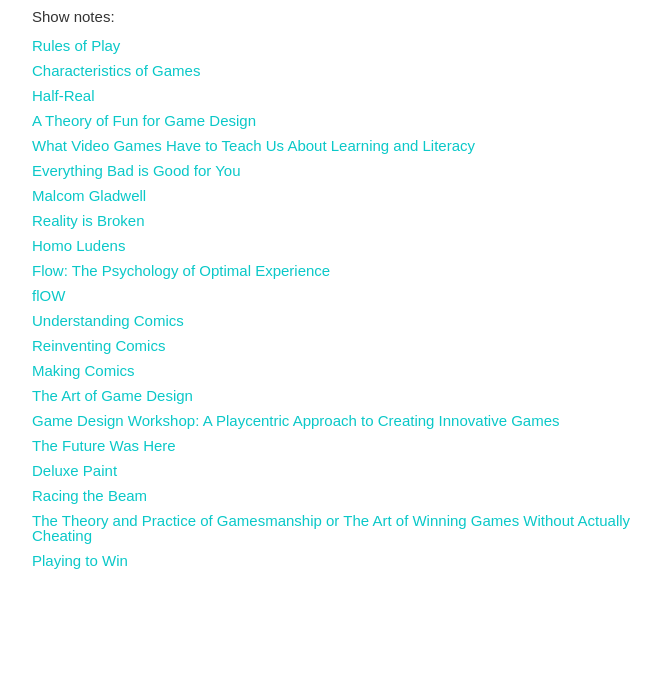
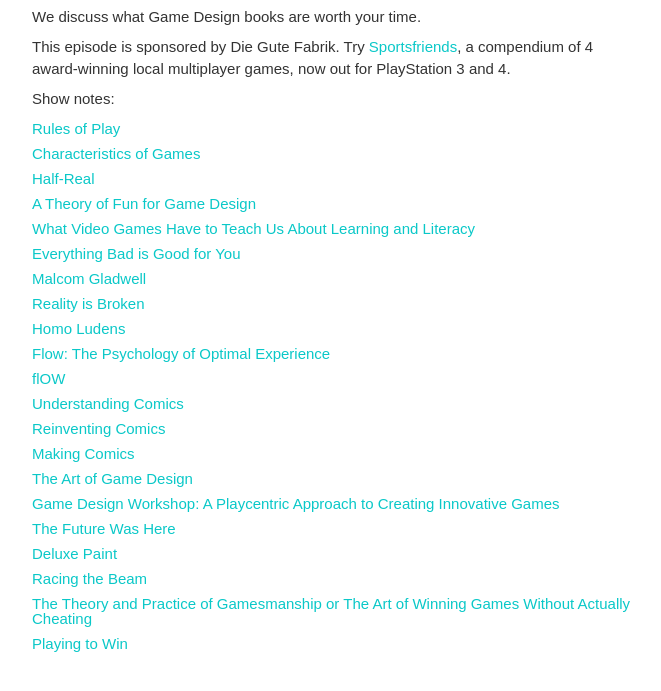
Before and after one commit to eriksvedang/whale, a Jekyll site: the page built from _posts/2014-07-29-Episode3.md, in a window 1280 px wide, cut to the strip 381-1077 px from the top of the page. Shown: the top 691 px of the strip, without its empty margins (308-969 px from the left). Built offline with Jekyll 4.4.1, drawn with Linux system fonts in a browser that asks for light colours; Markdown is read by kramdown in place of the engine named in the settings; before the commit the page ends 994 px from its top, so only the background shows below that.

Commit message:
Added sponsor for episode 3.

```diff
--- a/_posts/2014-07-29-Episode3.md
+++ b/_posts/2014-07-29-Episode3.md
@@ -8,6 +8,10 @@
 duration: "00:34:40"
 keywords: "game design, comics, digital distribution, chess, go, golf, horrible parents"
 ---
+
+We discuss what Game Design books are worth your time.
+
+This episode is sponsored by Die Gute Fabrik. Try <a href="http://gutefabrik.com/sportsfriends.html">Sportsfriends</a>, a compendium of 4 award-winning local multiplayer games, now out for PlayStation 3 and 4.
 
 Show notes:
 
```
Also changed, not shown: _posts/2014-07-15-Episode1.md (+2 -2 lines), _posts/2014-07-22-Episode2.md (+3 -3 lines).
